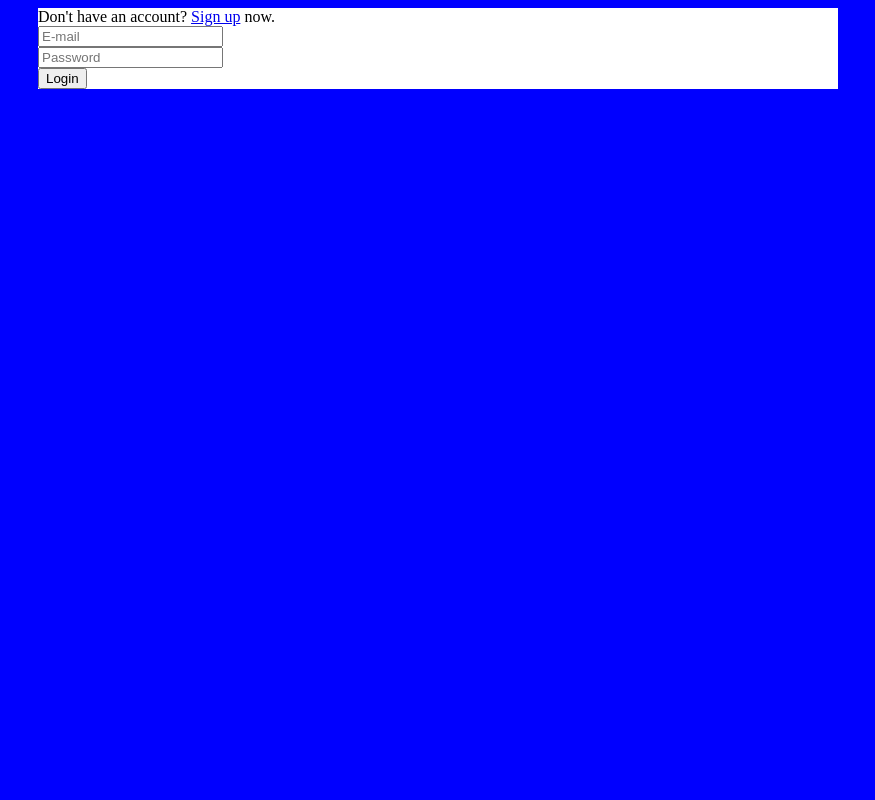
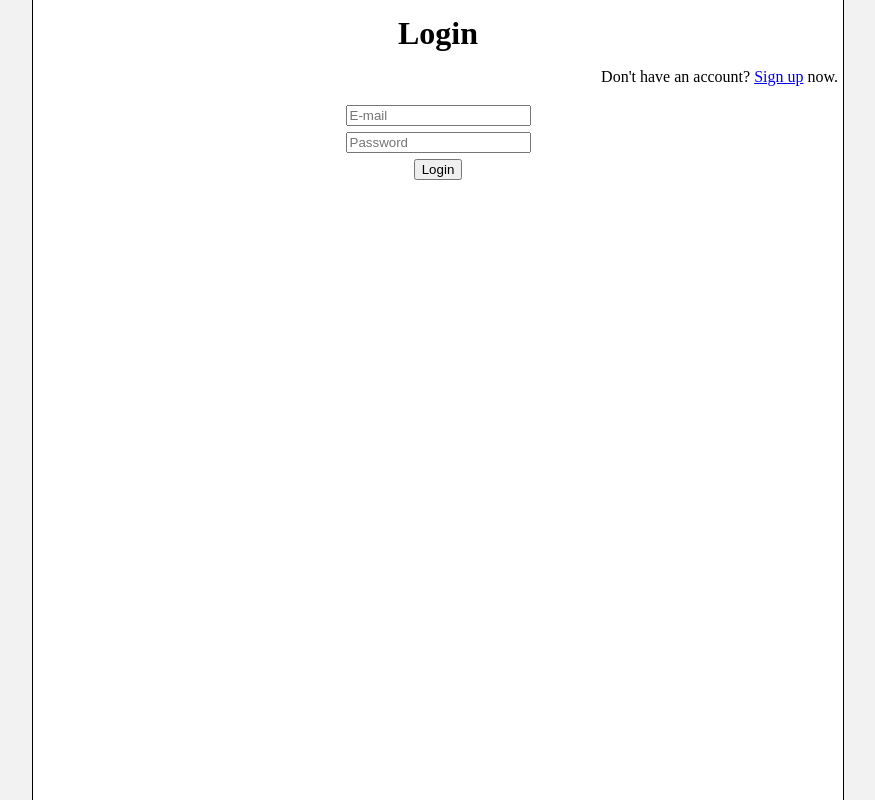
Before and after one commit to rajaie/jadopado-assessment, a Flask app: page /login in a window 1280 px wide. Shown: the whole page, without its empty margins (202-1077 px from the left). Run offline with Flask 2, Linux system fonts and the light colour scheme.

Commit message:
Connected login and signup to DB. Password hash comparison added.

```diff
--- a/app.py
+++ b/app.py
@@ -1,16 +1,63 @@
-from flask import Flask
-from flask import render_template
+from flask import Flask, render_template, session, request
+from flask_sqlalchemy import SQLAlchemy
+from hashlib import sha256
 
 app = Flask(__name__)
+app.config['SQLALCHEMY_DATABASE_URI'] = 'postgresql://human:password@localhost/jadopado'
+db = SQLAlchemy(app)
 
+class User(db.Model):
+    __tablename__ = "users"
+    email = db.Column(db.String(130), primary_key=True)
+    name = db.Column(db.String(100))
+    password = db.Column(db.LargeBinary())
+
+    def __init__(self, email, name, password):
+        self.email = email;
+        self.name = name;
+        self.password = password;
+
+def hashpw(password):
+    return sha256(password.encode('ascii')).hexdigest()
+
+# Index
 @app.route('/')
 def hello_world():
-    return 'Hello, World!'
+    return 'How did you end up here?'
 
-@app.route('/signup')
+# Sign up page
+@app.route('/signup', methods=['GET', 'POST'])
 def signup():
+    if request.method == 'POST':
+        email = request.form['email']
+        name = request.form['name']
+        password = request.form['password']
+        passwordHash = hashpw(password)
+
+        newUser = User(email, name, passwordHash)
+
+        # Only add users with unique email
+        if not User.query.filter_by(email=email).count():
+            db.session.add(newUser)
+            db.session.commit()
+            return "Signup successful".format(email, password)
+        else:
+            return "Email already exists"
+
     return render_template('signup.html')
 
-@app.route('/login')
+# Login page
+@app.route('/login', methods=['GET', 'POST'])
 def login():
+    if request.method == 'POST':
+        email = request.form['email']
+        password = request.form['password']
+
+        user = User.query.filter_by(email=email).first()
+
+        passwordHash = hashpw(password)
+        if passwordHash == user.password:
+            return "Login successful"
+        else:
+            return "Wrong email/password combination"
     return render_template('login.html')
--- a/static/style.css
+++ b/static/style.css
@@ -1,11 +1,25 @@
 body {
-	background: blue;
+	background: #F2F2F2;
+	padding: 0;
+	margin: 0;
 }
 #container {
 	width: 800px;
 	background: white;
+	height: 100%;
 	margin: 0 auto;
+	border-left: 1px solid black;
+	border-right: 1px solid black;
+	padding: 0 5px;
+}
+h1 {
+	margin: 0;
+	padding: 15px 0 0;
 }
 form {
 	margin: 0 auto;
+	text-align: center;
 }
+form input {
+	margin: 3px auto;
+}
--- a/templates/login.html
+++ b/templates/login.html
@@ -5,13 +5,14 @@
 </head>
 <body>
 <div id="container">
-	Don't have an account? <a href="{{ url_for('signup') }}">Sign up</a> now.
-	<form>
+	<h1 align="center">Login</h1>
+	<p align="right">Don't have an account? <a href="{{ url_for('signup') }}">Sign up</a> now.</p>
+	<form method=post action="{{ url_for('login') }}">
 		<div>
-			<input placeholder="E-mail" type="email" required />
+			<input placeholder="E-mail" name="email" type="email" required />
 		</div>
 		<div>
-			<input placeholder="Password" type="password" required />
+			<input placeholder="Password" name="password" type="password" required />
 		</div>
 		<div>
 			<input type="submit" value="Login" />
```
Also changed, not shown: templates/signup.html (+7 -6 lines).
